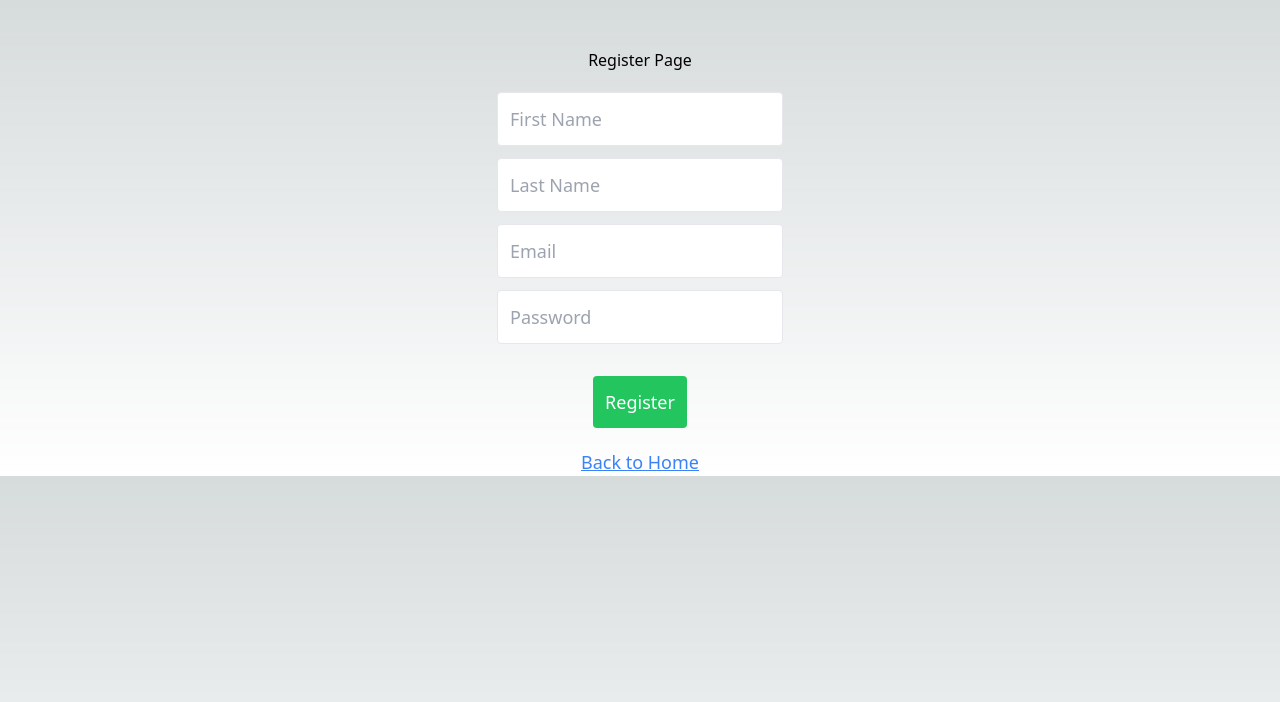
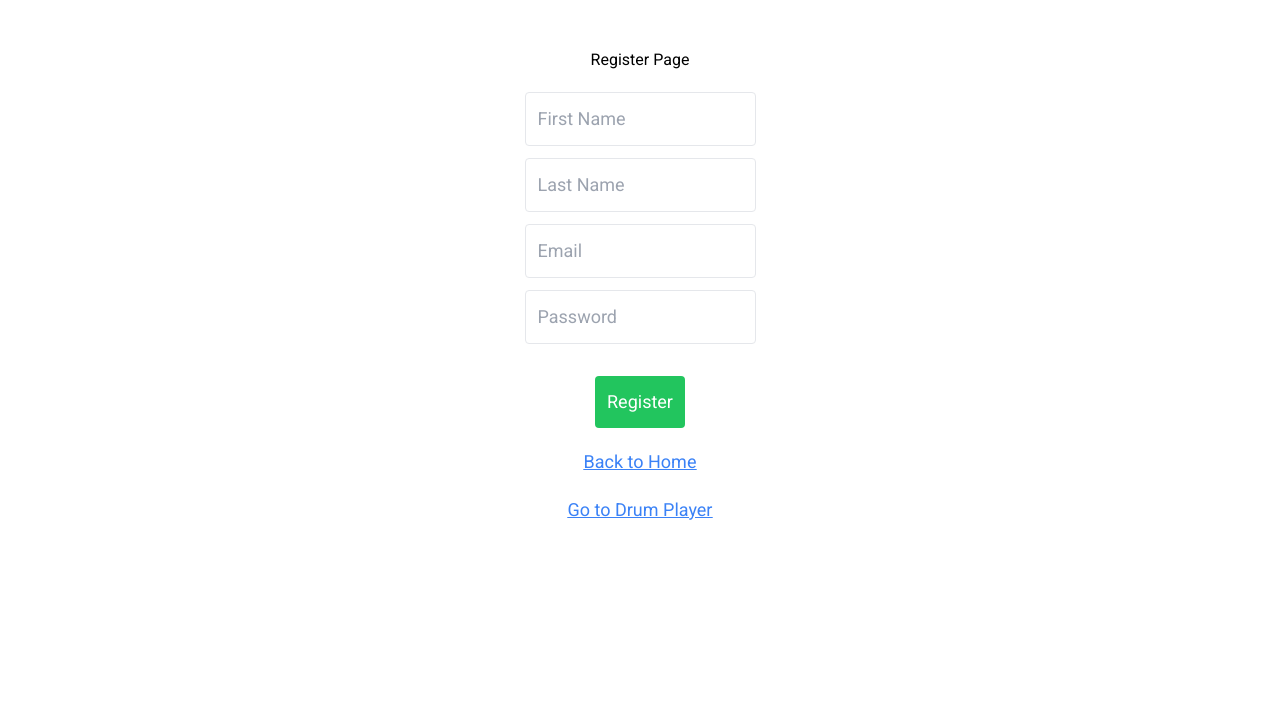
Before and after one commit to Mvb-DL/DrumsApp, a Next.js app: page /auth/register in a window 1280 px wide. Shown: the top 702 px of the page. Built offline with nearby package versions, Linux system fonts and the light colour scheme.

Commit message:
set up drumplayer

```diff
--- a/app/auth/login/page.tsx
+++ b/app/auth/login/page.tsx
@@ -16,6 +16,11 @@ export default function Login() {
           <span>Back to Home</span>
         </Link>
       </div>
+      <div className={styles.backLink}>
+        <Link href="/drumplayer">
+          <span>Go to Drum Player</span>
+        </Link>
+      </div>
     </div>
   );
 }
--- a/app/auth/register/page.tsx
+++ b/app/auth/register/page.tsx
@@ -18,6 +18,11 @@ export default function Register() {
           <span>Back to Home</span>
         </Link>
       </div>
+      <div className={styles.backLink}>
+        <Link href="/drumplayer">
+          <span>Go to Drum Player</span>
+        </Link>
+      </div>
     </div>
   );
 }
--- /dev/null
+++ b/app/drumplayer/page.tsx
@@ -0,0 +1,9 @@
+// app/drumplayer/page.js
+export default function DrumPlayer() {
+    return (
+      <div style={{ display: 'flex', flexDirection: 'column', alignItems: 'center', marginTop: '50px' }}>
+        <h1>Drum Player</h1>
+        <p>Welcome to the Drum Player page!</p>
+      </div>
+    );
+  }
--- a/app/globals.scss
+++ b/app/globals.scss
@@ -1,3 +1,6 @@
+/* Import Google Fonts */
+@import url('https://fonts.googleapis.com/css2?family=Roboto:wght@400;700&display=swap');
+
 /* app/globals.scss */
 @import "tailwindcss/base";
 @import "tailwindcss/components";
@@ -19,13 +22,7 @@
 }
 
 body {
-  color: rgb(var(--foreground-rgb));
-  background: linear-gradient(
-      to bottom,
-      transparent,
-      rgb(var(--background-end-rgb))
-    )
-    rgb(var(--background-start-rgb));
+  @apply font-roboto;
 }
 
 @layer utilities {
--- a/app/page.tsx
+++ b/app/page.tsx
@@ -13,6 +13,9 @@ export default function Home() {
         <Link href="/auth/register">
           <button className={styles.button}>Register</button>
         </Link>
+        <Link href="/drumplayer">
+          <button className={styles.button}>Drum Player</button>
+        </Link>
       </div>
     </div>
   );
--- a/package.json
+++ b/package.json
@@ -11,6 +11,8 @@
   "dependencies": {
     "@prisma/client": "^5.17.0",
     "autoprefixer": "^10.4.19",
+    "cookie": "^0.6.0",
+    "jsonwebtoken": "^9.0.2",
     "next": "14.2.5",
     "react": "^18",
     "react-dom": "^18",
--- a/tailwind.config.ts
+++ b/tailwind.config.ts
@@ -6,7 +6,11 @@ module.exports = {
     './components/**/*.{js,ts,jsx,tsx}',
   ],
   theme: {
-    extend: {},
+    extend: {
+      fontFamily: {
+        roboto: ['Roboto', 'sans-serif'],
+      },
+    },
   },
   plugins: [],
 }
```
Also changed, not shown: 1 other file (tests, documents, lock files or other folders).
